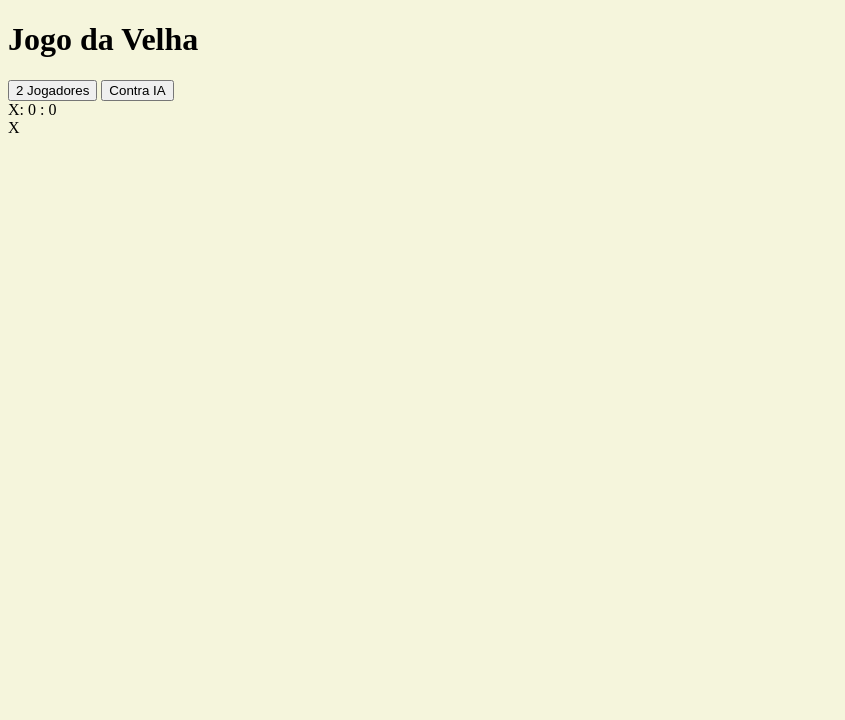
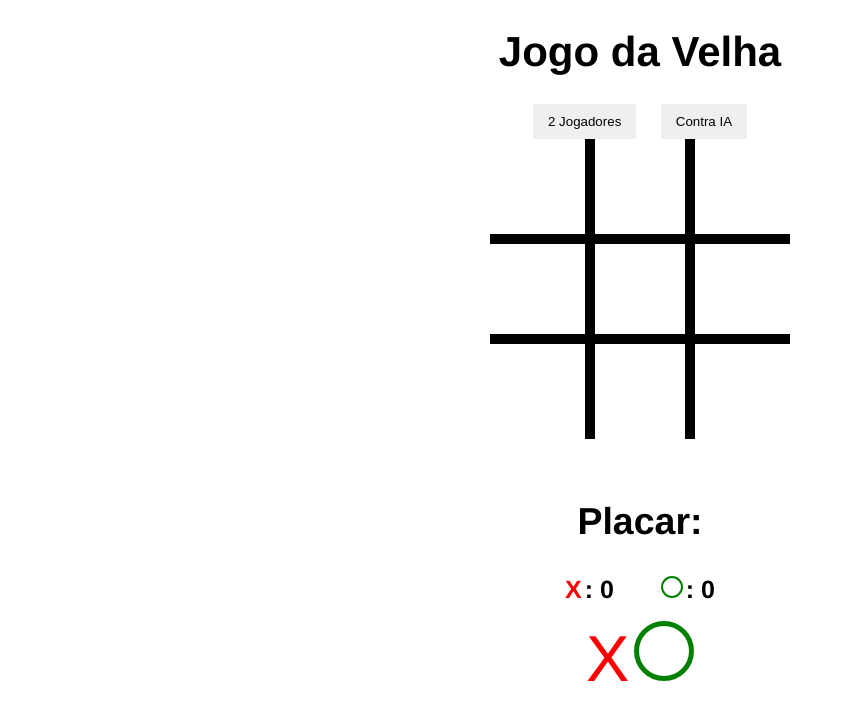
Before and after one commit to kiqf/jogo-da-velha, a plain HTML site: page index.html in a window 1280 px wide. Shown: the whole page, without its empty margins (0-845 px from the left). Drawn offline with Linux system fonts and the light colour scheme.

Commit message:
style: first css

```diff
--- a/css/style.css
+++ b/css/style.css
@@ -1,3 +1,120 @@
 body {
-    background-color: beige;
+    text-align: center;
+    font-family: Helvetica, sans-serif;
 }
+
+h1 {
+    font-size: 42px;
+}
+
+/* Botões */
+
+#buttons-container button {
+    border: none;
+    padding: 10px 15px;
+    margin: 0 10px;
+}
+
+/* Jogo */
+
+#container {
+    display: flex;
+    width: 300px;
+    margin: 0;
+    flex-direction: row;
+    flex-wrap: wrap;
+    position: relative;
+    margin-left: auto;
+    margin-right: auto;
+}
+
+.box {
+    height: 100px;
+    border: 5px solid #000;
+    box-sizing: border-box;
+    flex: 1 1 33%;
+}
+
+#block-1, #block-2, #block-3 {
+    border-top: none;
+}
+
+#block-1, #block-4, #block-7 {
+    border-left: none;
+}
+
+#block-7, #block-8, #block-9 {
+    border-bottom: none;
+}
+
+#block-3, #block-6, #block-9 {
+    border-right: none;
+}
+
+/* Símbolos */
+
+.x {
+    font-size: 65px;
+    color: red;
+    display: inline-block;
+    line-height: 100px;
+}
+
+.o {
+width: 50px;
+height: 50px;
+border: 5px solid green;
+border-radius: 50%;
+display: inline-block;
+margin-top: 17px;
+}
+
+/* Classe de Esconder */
+
+/* .hide {
+    display: none;
+} */
+
+#scoreboard-container {
+    font-weight: bold;
+    margin-top: 30px;
+    font-size: 25px;
+    position: relative;
+    margin-left: auto;
+    margin-right: auto;
+}
+
+.score-box {
+    margin: 0 20px;
+}
+
+#x-scoreboard {
+    color: red;
+    margin-right: 3px;
+}
+
+#o-scoreboard {
+    display: inline-block;
+    width: 18px;
+    height: 18px;
+    border: 2px solid green;
+    border-radius: 50%;
+    margin-right: 3px;
+}
+
+/* Mensagem de Vitória */
+
+#message p {
+    position: absolute;
+    margin-left: auto;
+    margin-right: auto;
+    left: 0;
+    right: 0;
+    top: 150px;
+    width: 500px;
+    font-size: 50px;
+    background-color: #000;
+    color: #fff;
+    padding: 20px;
+    display: none;
+}
--- a/index.html
+++ b/index.html
@@ -22,7 +22,9 @@
         <div class="box" id="block-7"></div>
         <div class="box" id="block-8"></div>
         <div class="box" id="block-9"></div>
+
         <div id="scoreboard-container">
+            <h2>Placar:</h2>
             <span class="score-box">
             <span id="x-scoreboard">X</span>:
             <span id="scoreboard-1">0</span>
@@ -40,7 +42,7 @@
     </section>
 
     <section id="message" class="hide">
-        <p></p>
+        <p>Teste</p>
     </section>
     <script src="js/script.js"></script>
 </body>
```
